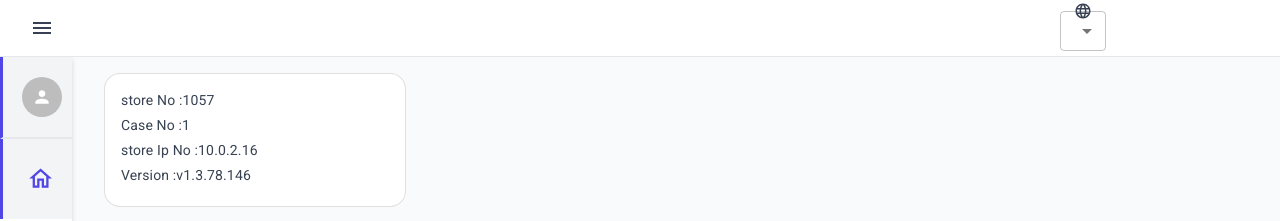
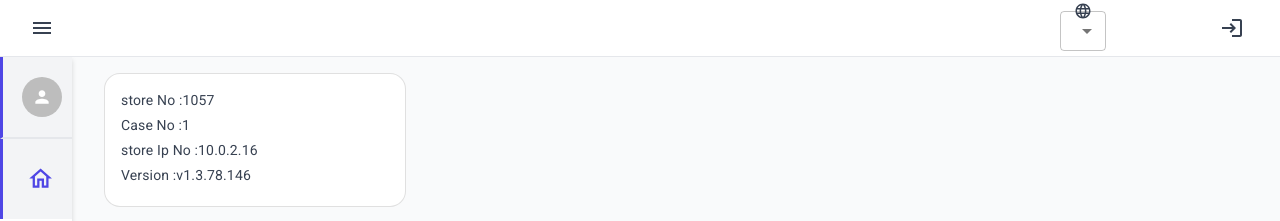
Before and after one commit to Asemhagihasan/toyota-32-bit, a React (Create React App) app: page / in a window 1280 px wide. Shown: the top 221 px of the page. Built offline with nearby package versions, Linux system fonts and the light colour scheme.

Commit message:
Changed styles

```diff
--- a/src/features/authentication/AuthButton.jsx
+++ b/src/features/authentication/AuthButton.jsx
@@ -49,7 +49,7 @@ function AuthButton() {
           sx={{
             fontWeight: "bold",
             fontSize: "1.5rem",
-            color: "var(--color-grey-0)",
+            color: "var(--color-grey-700)",
           }}
         />
       </Button>
```
